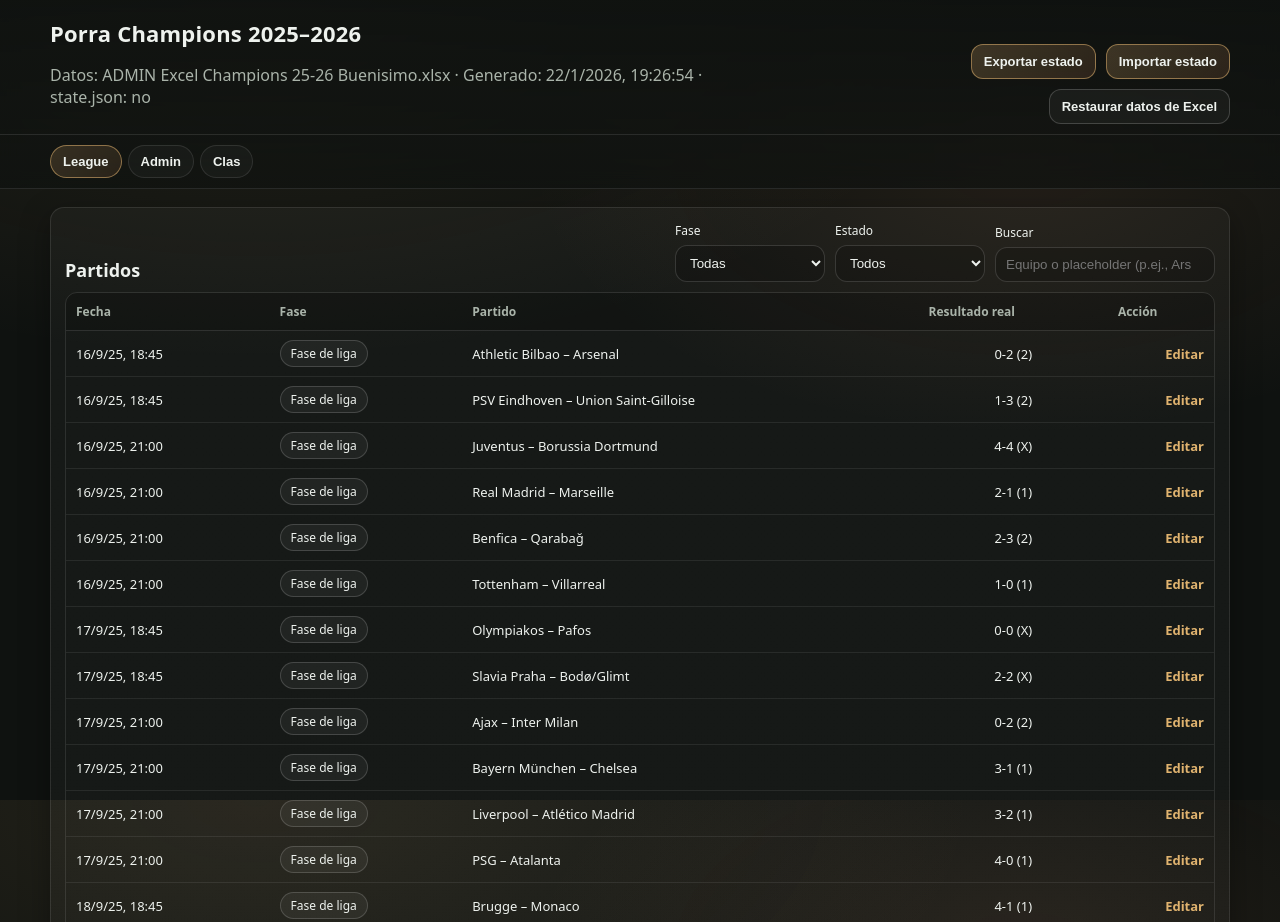
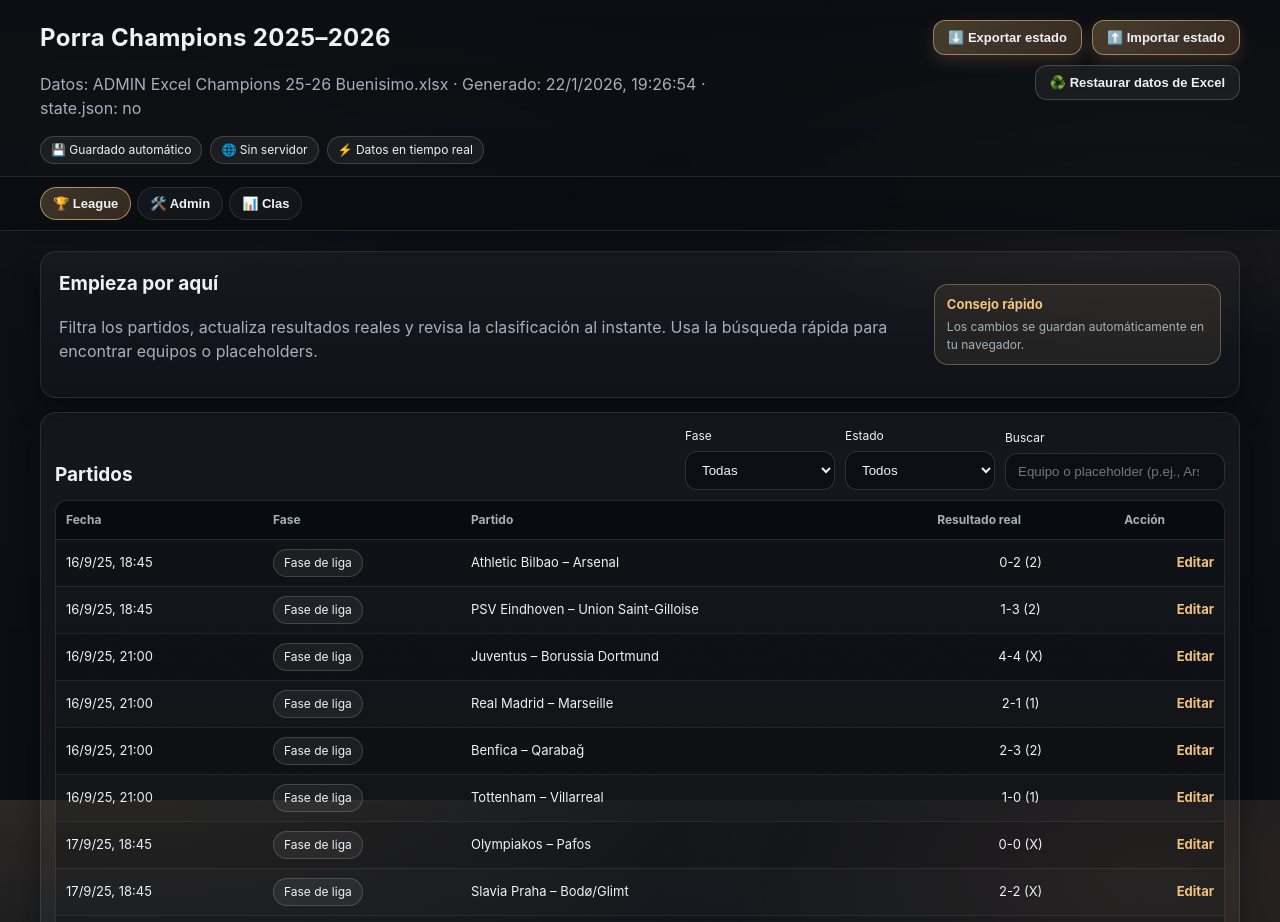
Before and after one commit to guille93/porrachampions, a plain HTML site: page index.html in a window 1280 px wide. Shown: the top 922 px of the page. Drawn offline with Linux system fonts and the light colour scheme; no server answers.

Commit message:
Mejorar interfaz con tips y estilo mas amigable

```diff
--- a/index.html
+++ b/index.html
@@ -12,26 +12,46 @@
       <div>
         <h1>Porra Champions 2025–2026</h1>
         <p class="muted" id="metaLine">Cargando datos…</p>
+        <div class="meta-chips">
+          <span class="pill">💾 Guardado automático</span>
+          <span class="pill">🌐 Sin servidor</span>
+          <span class="pill">⚡ Datos en tiempo real</span>
+        </div>
       </div>
 
       <div class="header-actions">
-        <button class="btn" id="btnExport">Exportar estado</button>
-        <button class="btn" id="btnImport">Importar estado</button>
-        <button class="btn btn-ghost" id="btnReset">Restaurar datos de Excel</button>
+        <button class="btn" id="btnExport">⬇️ Exportar estado</button>
+        <button class="btn" id="btnImport">⬆️ Importar estado</button>
+        <button class="btn btn-ghost" id="btnReset">♻️ Restaurar datos de Excel</button>
       </div>
     </div>
 
     <nav class="tabs">
       <div class="container tab-row" role="tablist" aria-label="Secciones">
-        <button class="tab active" data-view="league" role="tab" aria-selected="true">League</button>
-        <button class="tab" data-view="admin" role="tab" aria-selected="false">Admin</button>
-        <button class="tab" data-view="clas" role="tab" aria-selected="false">Clas</button>
+        <button class="tab active" data-view="league" role="tab" aria-selected="true">🏆 League</button>
+        <button class="tab" data-view="admin" role="tab" aria-selected="false">🛠️ Admin</button>
+        <button class="tab" data-view="clas" role="tab" aria-selected="false">📊 Clas</button>
       </div>
     </nav>
   </header>
 
   <main class="container">
     <section id="view-league" class="view active" aria-label="League">
+      <div class="panel intro">
+        <div>
+          <h2>Empieza por aquí</h2>
+          <p class="muted">
+            Filtra los partidos, actualiza resultados reales y revisa la clasificación al instante. Usa la búsqueda rápida para encontrar equipos o
+            placeholders.
+          </p>
+        </div>
+        <div class="intro-actions">
+          <div class="hint-card">
+            <span class="hint-title">Consejo rápido</span>
+            <span class="muted small">Los cambios se guardan automáticamente en tu navegador.</span>
+          </div>
+        </div>
+      </div>
       <div class="panel">
         <div class="panel-head">
           <h2>Partidos</h2>
--- a/styles.css
+++ b/styles.css
@@ -1,31 +1,33 @@
 /* Porra Champions 25-26 – UI minimalista y cálida */
 :root{
-  --bg:#0f1210;
-  --panel:#151a16;
-  --panel2:#121611;
-  --text:#eef2ee;
-  --muted:#aab4aa;
-  --accent:#e0b36f;
-  --accent2:#d38c5a;
+  --bg:#0b0d12;
+  --panel:#151a1f;
+  --panel2:#0f131a;
+  --text:#eef2f4;
+  --muted:#a6b0b8;
+  --accent:#f1c27d;
+  --accent2:#f3a96b;
   --danger:#f07b7b;
   --border:rgba(255,255,255,.10);
-  --shadow: 0 10px 30px rgba(0,0,0,.35);
-  --radius:14px;
+  --shadow: 0 12px 28px rgba(5,8,14,.45);
+  --radius:16px;
 }
 
 *{ box-sizing:border-box; }
 html,body{ height:100%; }
 body{
   margin:0;
-  font-family: ui-sans-serif, system-ui, -apple-system, Segoe UI, Roboto, Helvetica, Arial, "Apple Color Emoji","Segoe UI Emoji";
-  background: radial-gradient(1200px 600px at 20% 0%, rgba(224,179,111,.10), transparent 60%),
-              radial-gradient(900px 500px at 80% 20%, rgba(211,140,90,.10), transparent 55%),
+  font-family: "Inter", ui-sans-serif, system-ui, -apple-system, Segoe UI, Roboto, Helvetica, Arial, "Apple Color Emoji","Segoe UI Emoji";
+  background: radial-gradient(1200px 600px at 10% -10%, rgba(241,194,125,.18), transparent 60%),
+              radial-gradient(900px 500px at 90% 10%, rgba(243,169,107,.14), transparent 55%),
+              linear-gradient(180deg, rgba(15,20,28,.65), rgba(11,13,18,.95)),
               var(--bg);
   color:var(--text);
+  line-height:1.5;
 }
 
 .container{
-  width:min(1180px, 94vw);
+  width:min(1200px, 94vw);
   margin:0 auto;
 }
 
@@ -33,27 +35,28 @@
   position:sticky;
   top:0;
   z-index:10;
-  backdrop-filter: blur(10px);
-  background: linear-gradient(to bottom, rgba(15,18,16,.92), rgba(15,18,16,.70));
+  backdrop-filter: blur(14px);
+  background: linear-gradient(to bottom, rgba(11,13,18,.96), rgba(11,13,18,.70));
   border-bottom:1px solid var(--border);
+  box-shadow: 0 6px 16px rgba(5,8,14,.35);
 }
 
 .header-row{
   display:flex;
-  align-items:flex-end;
+  align-items:flex-start;
   justify-content:space-between;
   gap:14px;
-  padding:18px 0 10px;
+  padding:20px 0 12px;
 }
 
 h1{
   margin:0 0 4px;
-  font-size:22px;
-  letter-spacing:.2px;
+  font-size:24px;
+  letter-spacing:.3px;
 }
 h2{
   margin:0;
-  font-size:18px;
+  font-size:19px;
 }
 h3{
   margin:0 0 10px;
@@ -62,6 +65,13 @@
 .muted{ color:var(--muted); }
 .small{ font-size:12px; }
 .spacer{ height:14px; }
+
+.meta-chips{
+  display:flex;
+  gap:8px;
+  flex-wrap:wrap;
+  margin-top:8px;
+}
 
 .header-actions{
   display:flex;
@@ -72,6 +82,7 @@
 
 .tabs{
   border-top:1px solid var(--border);
+  background: rgba(7,10,15,.35);
 }
 .tab-row{
   display:flex;
@@ -81,7 +92,7 @@
 .tab{
   appearance:none;
   border:1px solid var(--border);
-  background: rgba(255,255,255,.03);
+  background: rgba(255,255,255,.04);
   color:var(--text);
   padding:8px 12px;
   border-radius: 999px;
@@ -89,22 +100,29 @@
   font-weight:600;
   font-size:13px;
 }
-.tab:hover{ border-color: rgba(224,179,111,.45); }
+.tab:hover{ border-color: rgba(241,194,125,.55); }
 .tab.active{
-  background: linear-gradient(135deg, rgba(224,179,111,.18), rgba(211,140,90,.12));
-  border-color: rgba(224,179,111,.55);
+  background: linear-gradient(135deg, rgba(241,194,125,.22), rgba(243,169,107,.18));
+  border-color: rgba(241,194,125,.65);
 }
 
-.view{ display:none; padding:18px 0 26px; }
+.view{ display:none; padding:20px 0 28px; }
 .view.active{ display:block; }
 
 .panel{
-  background: linear-gradient(180deg, rgba(255,255,255,.03), rgba(255,255,255,.02));
+  background: linear-gradient(180deg, rgba(255,255,255,.035), rgba(255,255,255,.02));
   border:1px solid var(--border);
   border-radius: var(--radius);
   box-shadow: var(--shadow);
   padding:14px;
   margin:0 0 14px;
+}
+.panel.intro{
+  display:flex;
+  align-items:center;
+  justify-content:space-between;
+  gap:14px;
+  padding:18px;
 }
 .panel-head{
   display:flex;
@@ -118,6 +136,26 @@
   padding-top:10px;
   border-top:1px dashed rgba(255,255,255,.12);
   font-size:12px;
+}
+
+.intro-actions{
+  display:flex;
+  align-items:center;
+}
+.hint-card{
+  border:1px solid rgba(241,194,125,.35);
+  background: rgba(241,194,125,.08);
+  border-radius: 14px;
+  padding:10px 12px;
+  display:flex;
+  flex-direction:column;
+  gap:4px;
+  min-width:210px;
+}
+.hint-title{
+  font-size:13px;
+  font-weight:700;
+  color:var(--accent);
 }
 
 .filters{
@@ -136,12 +174,13 @@
 }
 .field.grow{ flex:1; min-width:220px; }
 .field input, .field select{
-  padding:9px 10px;
+  padding:10px 12px;
   border-radius: 12px;
   border:1px solid rgba(255,255,255,.14);
-  background: rgba(0,0,0,.18);
+  background: rgba(8,12,18,.65);
   color:var(--text);
   outline:none;
+  transition: border-color .2s ease, box-shadow .2s ease;
 }
 .field input:focus, .field select:focus{
   border-color: rgba(224,179,111,.65);
@@ -150,22 +189,28 @@
 
 .btn{
   appearance:none;
-  border:1px solid rgba(224,179,111,.55);
-  background: linear-gradient(135deg, rgba(224,179,111,.22), rgba(211,140,90,.14));
+  border:1px solid rgba(241,194,125,.55);
+  background: linear-gradient(135deg, rgba(241,194,125,.26), rgba(243,169,107,.18));
   color:var(--text);
-  padding:9px 12px;
+  padding:9px 14px;
   border-radius: 12px;
   cursor:pointer;
   font-weight:700;
   font-size:13px;
+  box-shadow: 0 6px 16px rgba(241,194,125,.15);
+  transition: transform .15s ease, border-color .2s ease, box-shadow .2s ease;
 }
-.btn:hover{ border-color: rgba(224,179,111,.85); }
+.btn:hover{
+  border-color: rgba(241,194,125,.9);
+  box-shadow: 0 8px 18px rgba(241,194,125,.2);
+}
 .btn:active{ transform: translateY(1px); }
 
 .btn-ghost{
   border-color: rgba(255,255,255,.18);
-  background: rgba(255,255,255,.04);
+  background: rgba(255,255,255,.05);
   color: var(--text);
+  box-shadow:none;
 }
 .btn-ghost:hover{ border-color: rgba(255,255,255,.32); }
 
@@ -173,6 +218,7 @@
   overflow:auto;
   border-radius: 12px;
   border:1px solid rgba(255,255,255,.10);
+  background: rgba(8,10,14,.35);
 }
 .table{
   width:100%;
@@ -185,7 +231,7 @@
   padding:10px 10px;
   font-size:12px;
   color: var(--muted);
-  background: rgba(0,0,0,.20);
+  background: rgba(5,8,12,.65);
   border-bottom:1px solid rgba(255,255,255,.10);
   position:sticky;
   top:0;
@@ -197,8 +243,11 @@
   vertical-align:middle;
   font-size:13px;
 }
+.table tbody tr:nth-child(even){
+  background: rgba(255,255,255,.015);
+}
 .table tbody tr:hover{
-  background: rgba(224,179,111,.05);
+  background: rgba(241,194,125,.06);
 }
 .center{ text-align:center; }
 .right{ text-align:right; }
@@ -210,7 +259,7 @@
   padding:4px 10px;
   border-radius: 999px;
   border:1px solid rgba(255,255,255,.16);
-  background: rgba(255,255,255,.05);
+  background: rgba(255,255,255,.06);
   font-size:12px;
   color: var(--text);
 }
@@ -232,7 +281,7 @@
   border:1px solid rgba(255,255,255,.10);
   border-radius: 12px;
   padding:12px;
-  background: rgba(0,0,0,.18);
+  background: rgba(8,12,18,.5);
 }
 
 .footer{
@@ -294,5 +343,9 @@
 
 @media (max-width: 860px){
   .grid-2{ grid-template-columns: 1fr; }
+  .panel.intro{
+    flex-direction:column;
+    align-items:flex-start;
+  }
   .table{ min-width: 760px; }
 }
```
